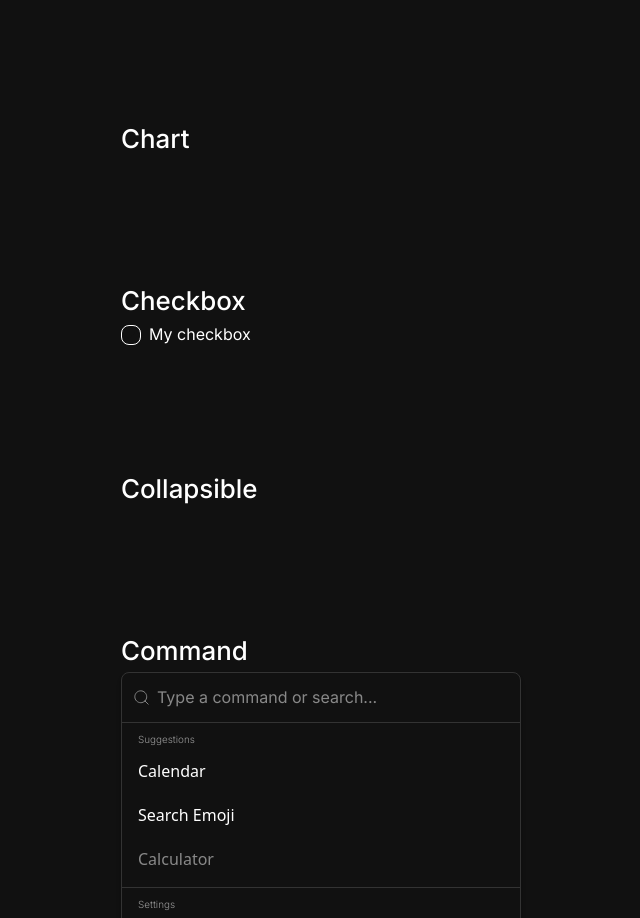
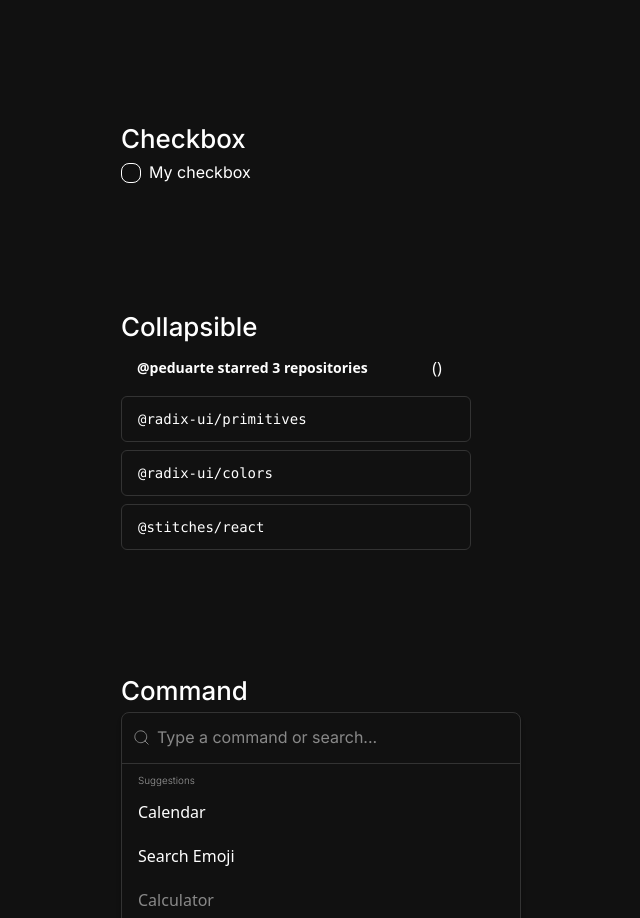
Before and after one commit to rarescovei5/Principium-UI, a React (Vite) app: page / in a window 1280 px wide. Shown: the part 3637-4555 px from the top of the page, without its empty margins (7-647 px from the left). Built offline with nearby package versions, Linux system fonts and the light colour scheme.

Commit message:
Added Collapsible.tsx

```diff
--- a/src/App.tsx
+++ b/src/App.tsx
@@ -66,6 +66,11 @@ import {
   ContextMenuContent,
   ContextMenuTrigger,
 } from './ModernTheme/ContextMenu';
+import {
+  Collapsible,
+  CollapsibleContent,
+  CollapsibleTrigger,
+} from './ModernTheme/Collapsible';
 function App() {
   const [selectedDate, setSelectedDate] = useState(new Date());
   const [checked, setChecked] = useState(false);
@@ -260,9 +265,6 @@ function App() {
         </Carousel>
       </div>
       <div className="w-[80%] mx-auto">
-        <h3 className="h3">Chart</h3>
-      </div>
-      <div className="w-[80%] mx-auto">
         <h3 className="h3">Checkbox</h3>
         <div className="flex items-center gap-2">
           <Checkbox
@@ -276,6 +278,29 @@ function App() {
       </div>
       <div className="w-[80%] mx-auto">
         <h3 className="h3">Collapsible</h3>
+        <Collapsible className="w-[350px] space-y-2">
+          <div className="flex items-center justify-between space-x-4 px-4">
+            <h4 className="text-sm font-semibold">
+              @peduarte starred 3 repositories
+            </h4>
+            <CollapsibleTrigger asChild>
+              <Button variant="ghost" className="w-9 p-0" icon>
+                () <span className="sr-only">Toggle</span>
+              </Button>
+            </CollapsibleTrigger>
+          </div>
+          <div className="rounded-md border border-border px-4 py-3 font-mono text-sm">
+            @radix-ui/primitives
+          </div>
+          <CollapsibleContent className="space-y-2">
+            <div className="rounded-md border border-border px-4 py-3 font-mono text-sm">
+              @radix-ui/colors
+            </div>
+            <div className="rounded-md border border-border px-4 py-3 font-mono text-sm">
+              @stitches/react
+            </div>
+          </CollapsibleContent>
+        </Collapsible>
       </div>
       <div className="w-[80%] mx-auto">
         <h3 className="h3">Command</h3>
--- a/src/ModernTheme/Collapsible.tsx
+++ b/src/ModernTheme/Collapsible.tsx
@@ -0,0 +1,78 @@
+import React, { createContext, useContext, useState } from 'react';
+import { Button } from './Button';
+
+interface CollapsibleContextType {
+  isOpen: boolean;
+  toggle: () => void;
+}
+
+const CollapsibleContext = createContext<CollapsibleContextType | null>(null);
+
+const Collapsible: React.FC<
+  React.HTMLAttributes<HTMLDivElement> & {
+    isOpen?: boolean;
+    toggle?: () => void;
+  }
+> = ({ children, isOpen, toggle, ...props }) => {
+  const [isOpen2, setIsOpen2] = useState<boolean>(isOpen ?? true);
+
+  const toggleF = toggle ?? (() => setIsOpen2((prev) => !prev));
+
+  return (
+    <CollapsibleContext.Provider
+      value={{ isOpen: isOpen ?? isOpen2, toggle: toggleF }}
+    >
+      <div {...props}>{children}</div>
+    </CollapsibleContext.Provider>
+  );
+};
+
+const CollapsibleTrigger: React.FC<
+  React.HTMLAttributes<HTMLButtonElement> & {
+    asChild?: boolean;
+    children: React.ReactNode | React.ReactElement<any>;
+  }
+> = ({ children, asChild = false, ...props }) => {
+  const context = useContext(CollapsibleContext);
+
+  if (!context)
+    throw new Error(
+      'CollapsibleTrigger must be used within a Collapsible component.'
+    );
+
+  if (asChild) {
+    if (!React.isValidElement(children)) {
+      console.error(
+        'AlertDialogTrigger requires a valid ReactElement when `asChild` is true.'
+      );
+      return null;
+    }
+    return React.cloneElement(children, {
+      onClick: context.toggle,
+    });
+  }
+
+  return (
+    <Button variant="outline" onClick={context.toggle} {...props}>
+      {children}
+    </Button>
+  );
+};
+
+const CollapsibleContent: React.FC<React.HTMLAttributes<HTMLDivElement>> = ({
+  children,
+  ...props
+}) => {
+  const context = useContext(CollapsibleContext);
+
+  if (!context) {
+    console.error(
+      'CollapsibleContent must be used within a Collapsible component.'
+    );
+    return null;
+  }
+
+  return context.isOpen ? <div {...props}>{children}</div> : null;
+};
+
+export { Collapsible, CollapsibleTrigger, CollapsibleContent };
```
Also changed, not shown: src/ModernTheme/Chart.tsx (deleted).
